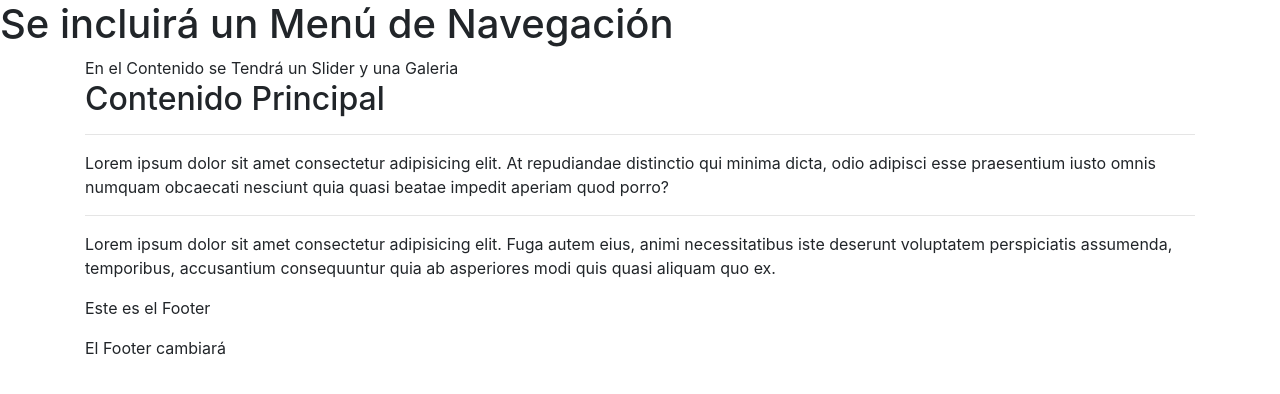
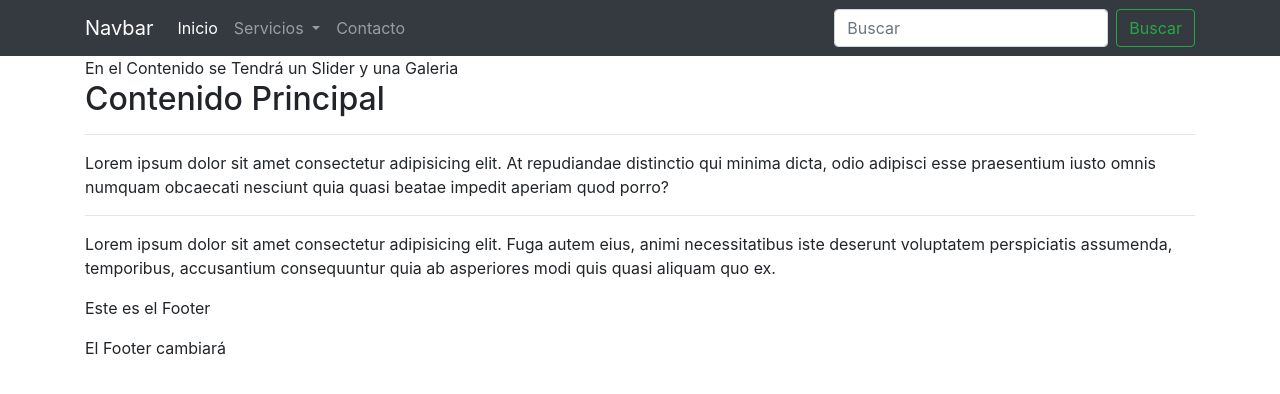
Before and after one commit to Mario-Alonso99/ProjectColaborativoSIMAC, a plain HTML site: page index.html in a window 1280 px wide. Drawn offline with nearby package versions, Linux system fonts and the light colour scheme.

Commit message:
Creación de Menú de Navegación (navbar)

```diff
--- a/index.html
+++ b/index.html
@@ -8,7 +8,40 @@
 </head>
 <body>
     <header>
-        <h1>Se incluirá un Menú de Navegación</h1>
+        <nav class="navbar navbar-expand-lg navbar-dark bg-dark">
+            <div class="container">
+                <a class="navbar-brand" href="#">Navbar</a>
+                <button class="navbar-toggler" type="button" data-toggle="collapse" data-target="#navbarSupportedContent" aria-controls="navbarSupportedContent" aria-expanded="false" aria-label="Toggle navigation">
+                    <span class="navbar-toggler-icon"></span>
+                </button>
+
+                <div class="collapse navbar-collapse" id="navbarSupportedContent">
+                    <ul class="navbar-nav mr-auto">
+                    <li class="nav-item active">
+                        <a class="nav-link" href="#">Inicio <span class="sr-only">(current)</span></a>
+                    </li>
+                    <li class="nav-item dropdown">
+                        <a class="nav-link dropdown-toggle" href="#" id="navbarDropdown" role="button" data-toggle="dropdown" aria-haspopup="true" aria-expanded="false">
+                        Servicios
+                        </a>
+                        <div class="dropdown-menu" aria-labelledby="navbarDropdown">
+                        <a class="dropdown-item" href="#">Desarrollo Web</a>
+                        <a class="dropdown-item" href="#">Desarrollo Movil</a>
+                        <div class="dropdown-divider"></div>
+                        <a class="dropdown-item" href="#">Redes/Routing</a>
+                        </div>
+                    </li>
+                    <li class="nav-item">
+                        <a class="nav-link" href="#">Contacto</a>
+                    </li>
+                    </ul>
+                    <form class="form-inline my-2 my-lg-0">
+                    <input class="form-control mr-sm-2" type="search" placeholder="Buscar" aria-label="Search">
+                    <button class="btn btn-outline-success my-2 my-sm-0" type="submit">Buscar</button>
+                    </form>
+                </div>
+            </div>
+        </nav>
     </header>
     <main class="container">
         En el Contenido se Tendrá un Slider y una Galeria
```
